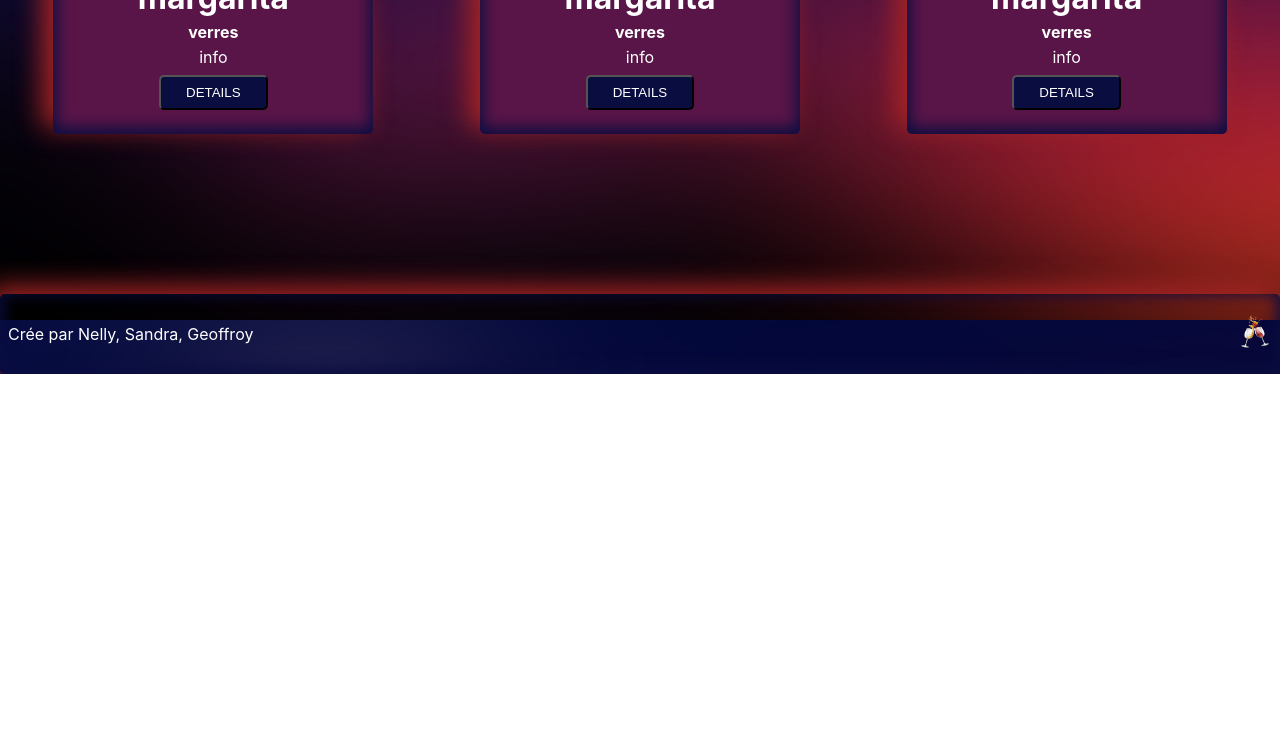
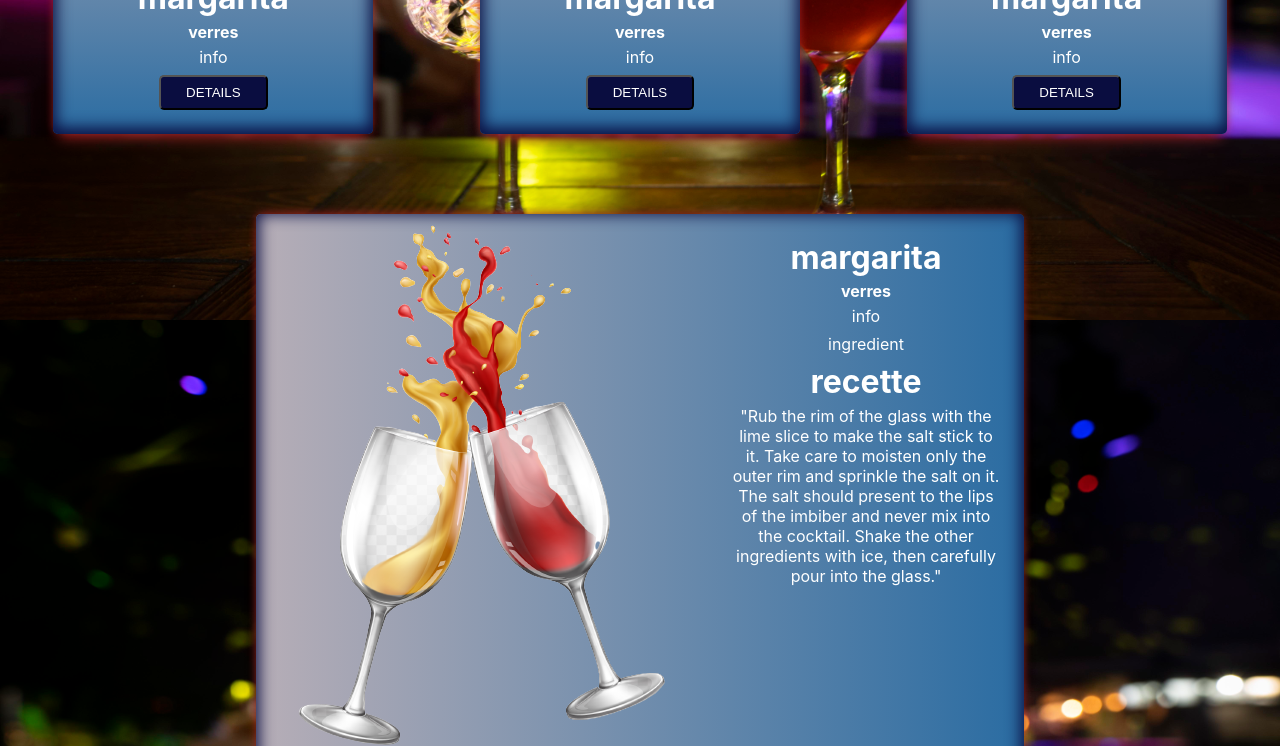
Before and after one commit to WildCodeSchool/2022-09-JS-Marseille-SNCF-P2-CocktailParty, a React (Create React App) app in the folder cocktailparty/: page / in a window 1280 px wide. Shown: the part 1280-2026 px from the top of the page. Before the commit the page ends 1654 px from the top, so only its background shows below. Built offline with nearby package versions, Linux system fonts and the light colour scheme; the HTML template or start-up script is replaced by a standard one.

Commit message:
create cocktailcard

```diff
--- a/cocktailparty/src/App.css
+++ b/cocktailparty/src/App.css
@@ -11,8 +11,10 @@
 
 body{
     text-align: center;
-    background-image: url(./images/night-sunset.jpg);
+    background-image: url(./images/picture1.jpg);
+    /* background-image: linear-gradient(to right, #070D41, #842219); */
     background-size: 100vw 100vh;
+    background-attachment: fixed;
 }
 
 .cocktail-grid{
@@ -20,3 +22,9 @@ body{
     flex-direction: row;
     justify-content: space-around;
 }
+
+.cocktailCard{
+    display: flex;
+    flex-direction: row;
+    justify-content: center;
+}
--- a/cocktailparty/src/App.js
+++ b/cocktailparty/src/App.js
@@ -1,4 +1,4 @@
-import Header from './components/header/Header';
+import Header from "./components/header/Header";
 import SearchBar from "./components/search/Search";
 import "./App.css";
 import Cocktail from "./components/Cocktail/Cocktail";
@@ -6,7 +6,7 @@ import axios from "axios";
 import React, { useState } from "react";
 import Footer from "./components/footer/Footer";
 import CocktailList from "./components/CocktailList/CocktailList";
-
+import CocktailCard from "./components/CocktailCard/CocktailCard";
 
 const firstDrink = {
   strDrink: "name",
@@ -29,8 +29,8 @@ function App() {
       });
   };
   return (
-     <div className="App">
-    <Header />
+    <div className="App">
+      <Header />
       <SearchBar />
 
       <Cocktail
@@ -39,10 +39,13 @@ function App() {
         strIngredient1={drink.strIngredient1}
         getDrink={getDrink}
       />
-<div className="cocktail-grid">
-      <CocktailList />
-      <CocktailList/>
-      <CocktailList/>
+      <div className="cocktail-grid">
+        <CocktailList />
+        <CocktailList />
+        <CocktailList />
+      </div>
+      <div className="cocktailCard">
+      <CocktailCard />
       </div>
       <Footer />
     </div>
--- /dev/null
+++ b/cocktailparty/src/components/CocktailCard/CocktailCard.js
@@ -0,0 +1,35 @@
+import React from "react";
+import "./style.css";
+import logo from "../../images/logo-api.png";
+
+const CocktailCard = () => {
+  return (
+    <article className="cocktailcard">
+      <div className="image">
+        {/* strImageSource */}
+        <img src={logo} />
+      </div>
+      <div className="cocktail-footer">
+        {/* strDrink */}
+        <h3>margarita</h3>
+        {/* strGlass */}
+        <h4>verres</h4>
+        {/* strIBA */}
+        <p>info</p>
+        {/* strIngredient  */}
+        <p>ingredient</p>
+        {/* strInstructions */}
+        <h3>recette</h3>
+        <p>
+          "Rub the rim of the glass with the lime slice to make the salt stick
+          to it. Take care to moisten only the outer rim and sprinkle the salt
+          on it. The salt should present to the lips of the imbiber and never
+          mix into the cocktail. Shake the other ingredients with ice, then
+          carefully pour into the glass."
+        </p>
+      </div>
+    </article>
+  );
+};
+
+export default CocktailCard;
--- /dev/null
+++ b/cocktailparty/src/components/CocktailCard/style.css
@@ -0,0 +1,30 @@
+.cocktailcard {
+  box-shadow: 0px -2px 10px -2px #A62424, 0px 10px 13px -7px #A62424, inset 0px -3px 15px 3px #0A0D40;
+    display: flex;
+    flex-direction: row;
+    border-radius: 5px;
+    width: 60vw;
+    background-image: linear-gradient(to right, rgb(183, 174, 183), rgb(42, 108, 162));
+    color: white;
+    margin-top: 5rem;
+  }
+
+  .cocktail image {
+    height: 5rem;
+    border-right: 2px solid #0A0D40;
+  }
+  .cocktail-footer {
+    padding: 1.5rem;
+  }
+  .cocktail-footer h3,
+  .cocktail-footer h4,
+  .cocktail-footer p {
+    margin-bottom: 0.3rem;
+  }
+  .cocktail-footer h3 {
+    font-size: 2rem;
+  }
+  .cocktail-footer p {
+    color: var(--darkGrey);
+    margin-bottom: 0.5rem;
+  }
--- a/cocktailparty/src/components/CocktailList/style.css
+++ b/cocktailparty/src/components/CocktailList/style.css
@@ -1,10 +1,10 @@
 .cocktail {
-    box-shadow: -10px -7px 27px 1px #A62424,inset 0px -3px 15px 3px #0A0D40;
+    box-shadow: 0px -2px 10px -2px #A62424, 0px 10px 13px -7px #A62424, inset 0px -3px 15px 3px #0A0D40;
     display: grid;
     grid-template-rows: auto 1fr;
     border-radius: 5px;
     width: 25vw;
-    background-color: #591547;
+    background-image: linear-gradient(to bottom, rgb(183, 174, 183), rgb(42, 108, 162));
     color: white;
     margin-top: 5rem;
   }
--- a/cocktailparty/src/components/footer/style.css
+++ b/cocktailparty/src/components/footer/style.css
@@ -1,7 +1,7 @@
 .footer{
     width: 100vw;
     height: 10vh;
-    box-shadow: -10px -7px 27px 1px #A62424,inset 0px -3px 15px 3px #0A0D40;
+    box-shadow: 1px -6px 10px -3px #A62424,inset 0px -3px 15px 3px #0A0D40;
     border-radius: 5px;
     color: white;
     margin-top: 10rem;
```
Also changed, not shown: cocktailparty/src/images/picture1.jpg (added).
